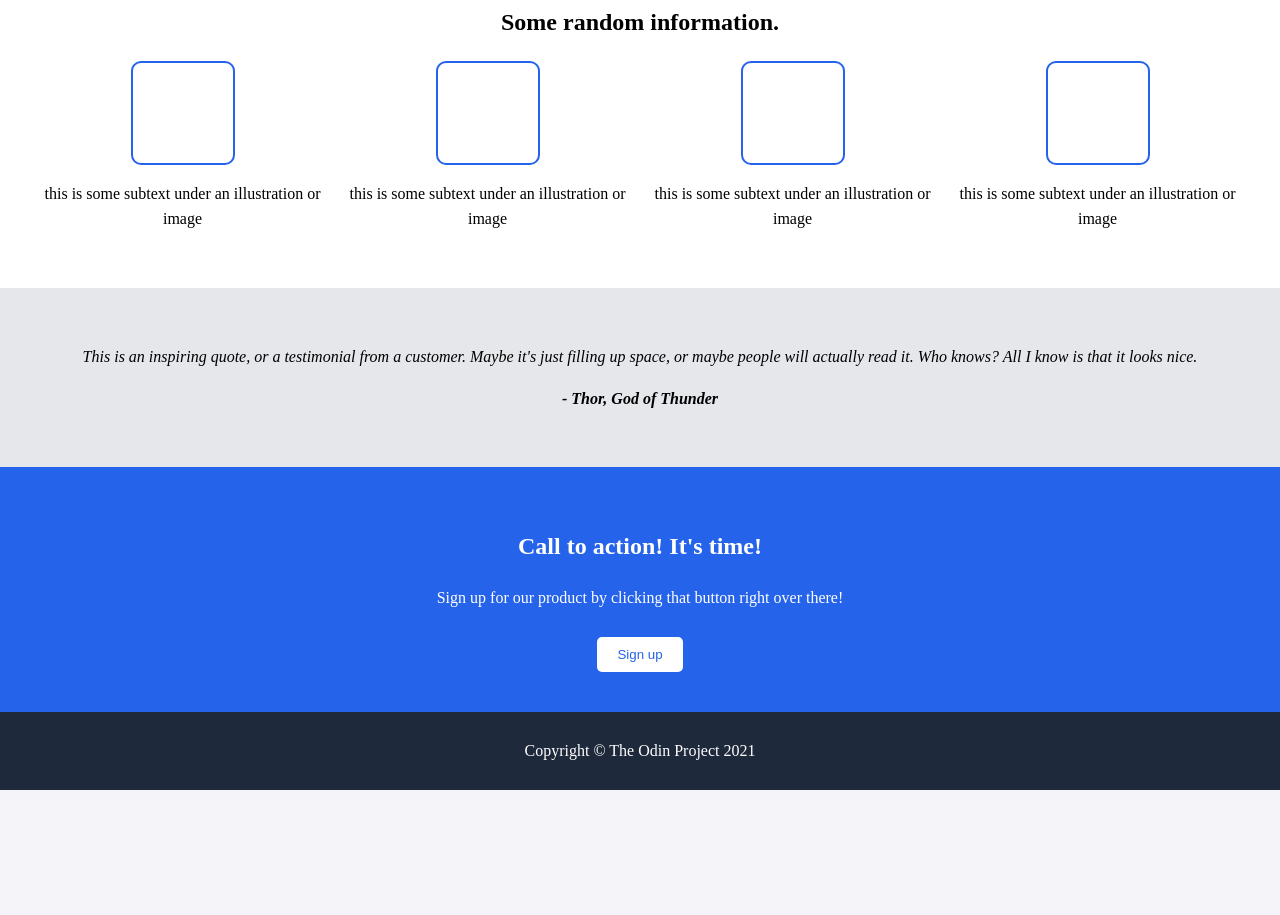
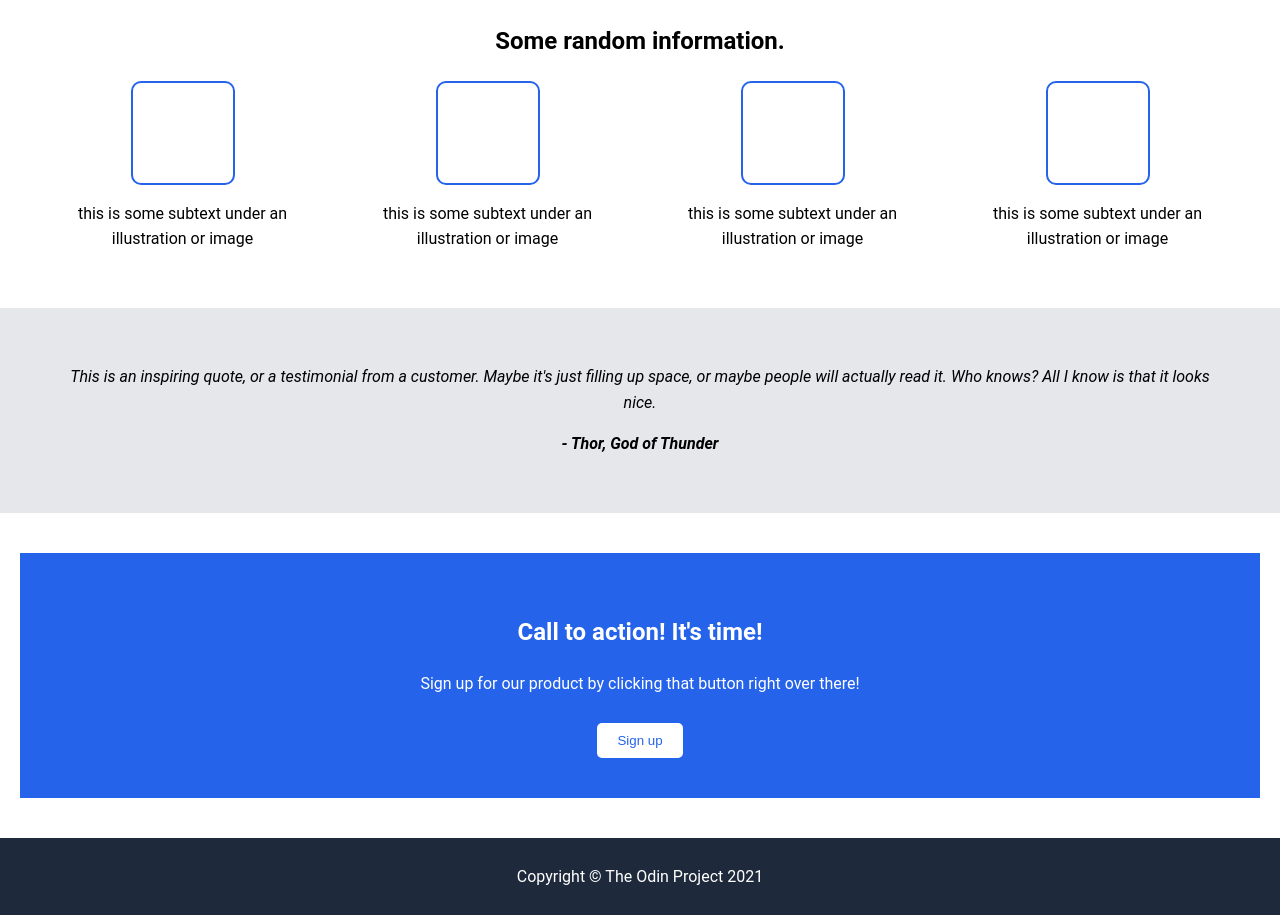
Before and after one commit to kathyhua1/odin-recipes, a plain HTML site: page index.html in a window 1280 px wide. Shown: the part 443-1358 px from the top of the page. Before the commit the page ends 1233 px from the top, so only its background shows below. Drawn offline with Linux system fonts and the light colour scheme.

Commit message:
edit banner

```diff
--- a/index.html
+++ b/index.html
@@ -66,9 +66,11 @@
 
     <!-- Call-to-Action Section -->
     <section class="cta">
+        <div class="banner">
         <h2>Call to action! It's time!</h2>
         <p>Sign up for our product by clicking that button right over there!</p>
         <button class="btn">Sign up</button>
+        </div>
     </section>
 
     <!-- Footer -->
--- a/style.css
+++ b/style.css
@@ -1,7 +1,7 @@
 /* General Styles */
 body {
     margin: 0;
-    font-style: Roboto;
+    font-family: 'Roboto', sans-serif;
     line-height: 1.6;
     background-color: #f4f4f9;
 }
@@ -128,6 +128,12 @@ a {
 .cta {
     text-align: center;
     padding: 40px 20px;
+    background-color: white;
+}
+
+.banner {
+    text-align: center;
+    padding: 40px 20px;
     background-color: #2563eb;
     color: white;
 }
```
